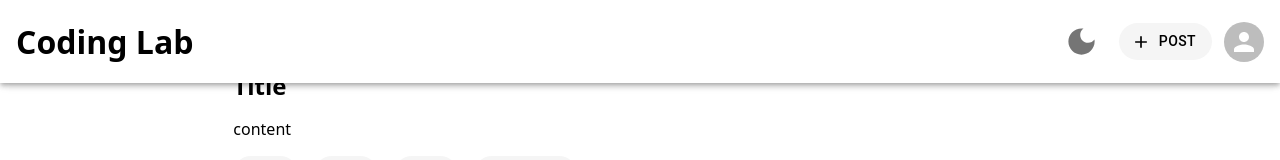
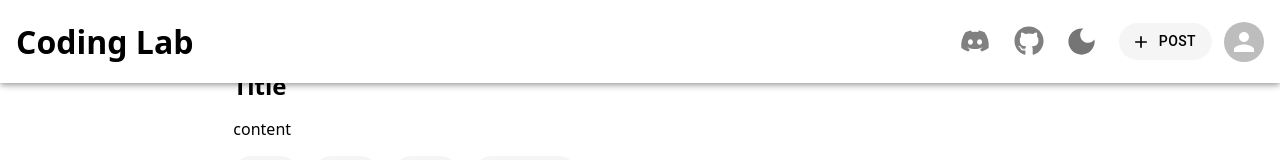
Before and after one commit to abiriadev/coding-lab, a React (Vite) app in the folder apps/frontend/: page / in a window 1280 px wide. Shown: the top 160 px of the page. Built offline with nearby package versions, Linux system fonts and the light colour scheme.

Commit message:
feat: add links

```diff
--- a/apps/frontend/src/components/AppBar.tsx
+++ b/apps/frontend/src/components/AppBar.tsx
@@ -5,6 +5,8 @@ import {
 	AppBar as MuiAppBar,
 } from '@mui/material'
 import { RoundButton } from './RoundButton'
+import { FaDiscord, FaGithub } from 'react-icons/fa'
+import { IconContext } from 'react-icons'
 
 export interface AppBarProps {
 	position?:
@@ -24,6 +26,26 @@ export const AppBar = ({ position }: AppBarProps) => {
 		>
 			<div className="flex justify-start items-center gap-3">
 				<h1 className="m-0 mr-auto">Coding Lab</h1>
+				<IconContext.Provider
+					value={{
+						color: 'gray',
+						className: 'text-3xl',
+					}}
+				>
+					<a
+						href="https://discord.gg/coding-lab-687271752224735233"
+						className="leading-none mr-3"
+					>
+						<FaDiscord />
+					</a>
+					<a
+						href="https://github.com/abiriadev/coding-lab"
+						className="leading-none"
+					>
+						<FaGithub />
+					</a>
+				</IconContext.Provider>
+
 				<IconButton>
 					<DarkMode fontSize="large" />
 				</IconButton>
```
